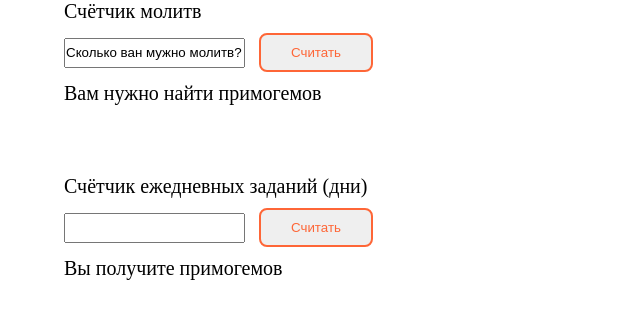
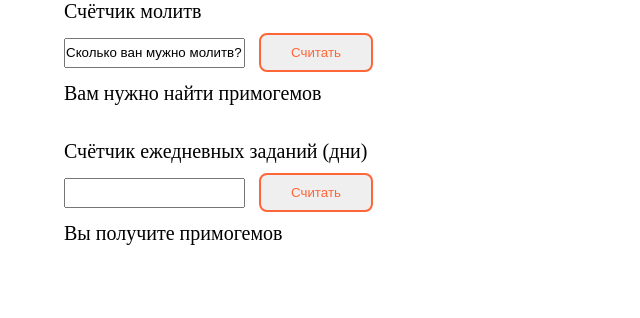
Before and after one commit to CoringPlay/calc-primogem, a plain HTML site: page index.html in a window 1280 px wide. Shown: the whole page, without its empty margins (0-640 px from the left). Drawn offline with Linux system fonts and the light colour scheme.

Commit message:
Изменение размера

```diff
--- a/style.css
+++ b/style.css
@@ -15,7 +15,7 @@ input
 }
 .molitva_iv_primogems
 {
-	height: 175px;
+	height: 140px;
 }
 .molitva_iv_primogems p
 {
@@ -23,7 +23,7 @@ input
 }
 .dayli_iv_primogems
 {
-	height: 175px;
+	height: 140px;
 }
 .dayli_iv_primogems p
 {
```
